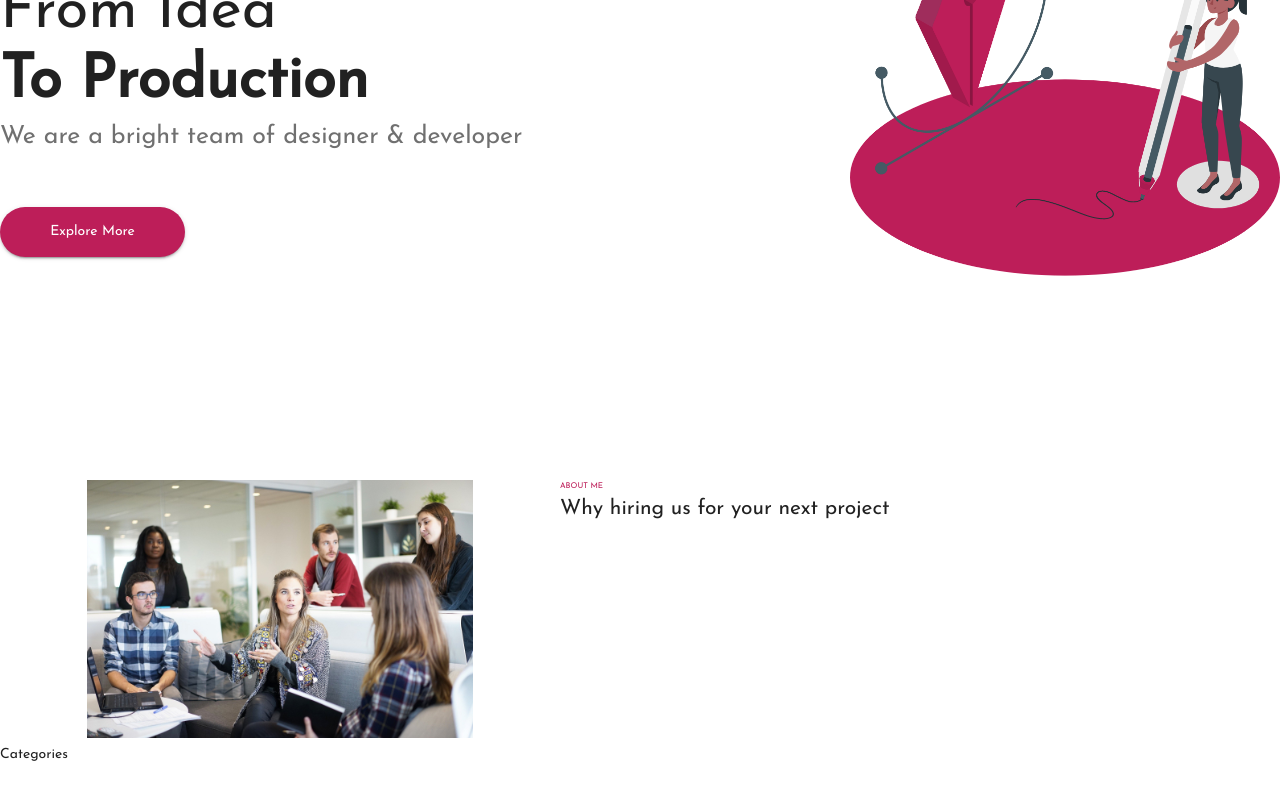
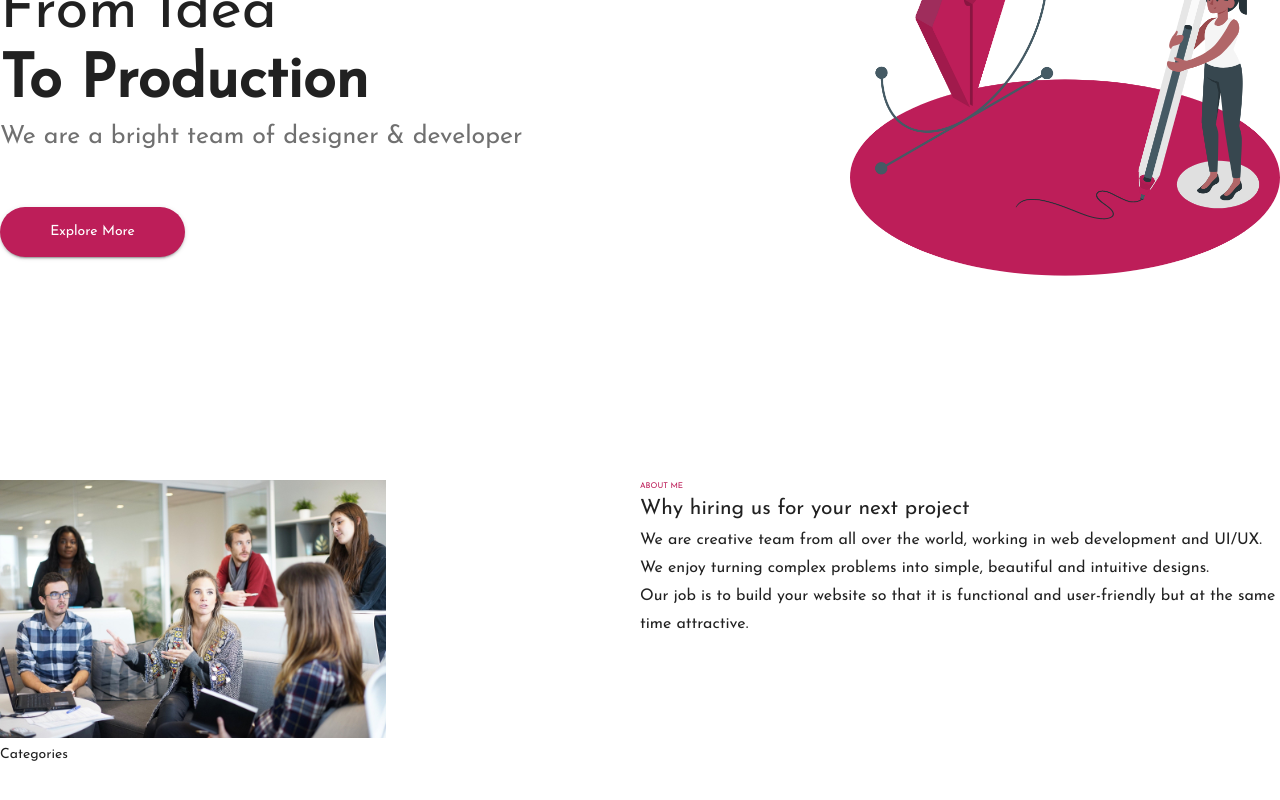
Before and after one commit to VinCodeTheWeb/genosio, a React (Create React App) app in the folder client/: page / in a window 1280 px wide. Shown: the part 320-1120 px from the top of the page. Built offline with nearby package versions, Linux system fonts and the light colour scheme.

Commit message:
adding missing text in about section

```diff
--- a/client/src/pages/home/home.component.tsx
+++ b/client/src/pages/home/home.component.tsx
@@ -62,6 +62,20 @@ const HomePage: React.FC = () => {
                             Why hiring us for your next project
                         </Typography>
                     </Box>
+
+                    <Box>
+                        <Typography variant="subtitle1">
+                            We are creative team from all over the world, working in web development and UI/UX. We enjoy
+                            turning complex problems into simple, beautiful and intuitive designs.
+                        </Typography>
+                    </Box>
+
+                    <Box>
+                        <Typography variant="subtitle1">
+                            Our job is to build your website so that it is functional and user-friendly but at the same
+                            time attractive.
+                        </Typography>
+                    </Box>
                 </>
             }
             aboutCategories={<>Categories</>}
--- a/client/src/templates/HomeTemplate/home-template.component.tsx
+++ b/client/src/templates/HomeTemplate/home-template.component.tsx
@@ -43,10 +43,10 @@ const HomeTemplate: React.FC<HomeTemplateProps> = ({
 
             <Box height="100.47rem">
                 <Grid container>
-                    <Grid className={classes.imgPeopleContainer} item>
+                    <Grid item md={6}>
                         <img src={aboutImg} alt="people-working" />
                     </Grid>
-                    <Grid className={classes.imgPeopleContainer} item>
+                    <Grid item md={6}>
                         {aboutParagraph}
                     </Grid>
                 </Grid>
```
